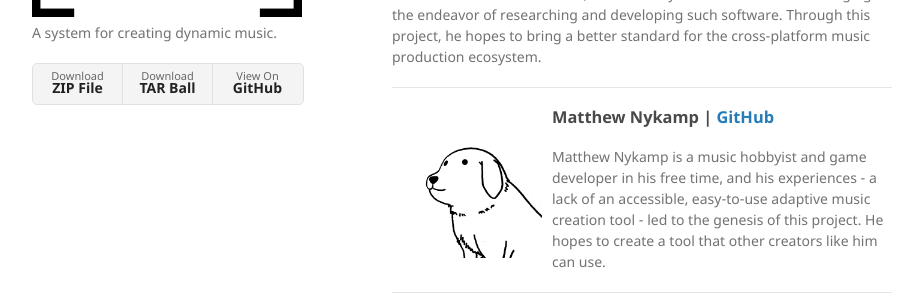
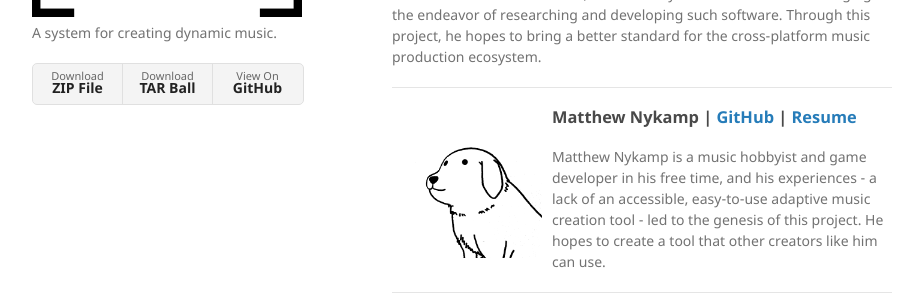
Before and after one commit to lotide/lotide.github.io, a Jekyll site: the page built from about-us.md, in a window 1280 px wide. Shown: the part 261-561 px from the top of the page, without its empty margins (178-1101 px from the left). Built offline with Jekyll 4.4.1, drawn with Linux system fonts in a browser that asks for light colours.

Commit message:
Added matthew resume

```diff
--- a/about-us.md
+++ b/about-us.md
@@ -13,7 +13,7 @@ Ian Park is an enthusiast of systems software and content-creation software. His
 ---
 
 ![Nykamp](./assets/img/temp.png){:style="float: left;margin-right: 10px;;width: 150px;height: auto;"}
-### Matthew Nykamp | [GitHub](https://github.com/Agueliethun)
+### Matthew Nykamp | [GitHub](https://github.com/Agueliethun) | [Resume](./assets/docs/matthew-nykamp-resume.pdf)
 Matthew Nykamp is a music hobbyist and game developer in his free time, and his experiences - a lack of an accessible, easy-to-use adaptive music creation tool - led to the genesis of this project. He hopes to create a tool that other creators like him can use.
 
 <div style="clear:left"/>
```
Also changed, not shown: 1 other file.
